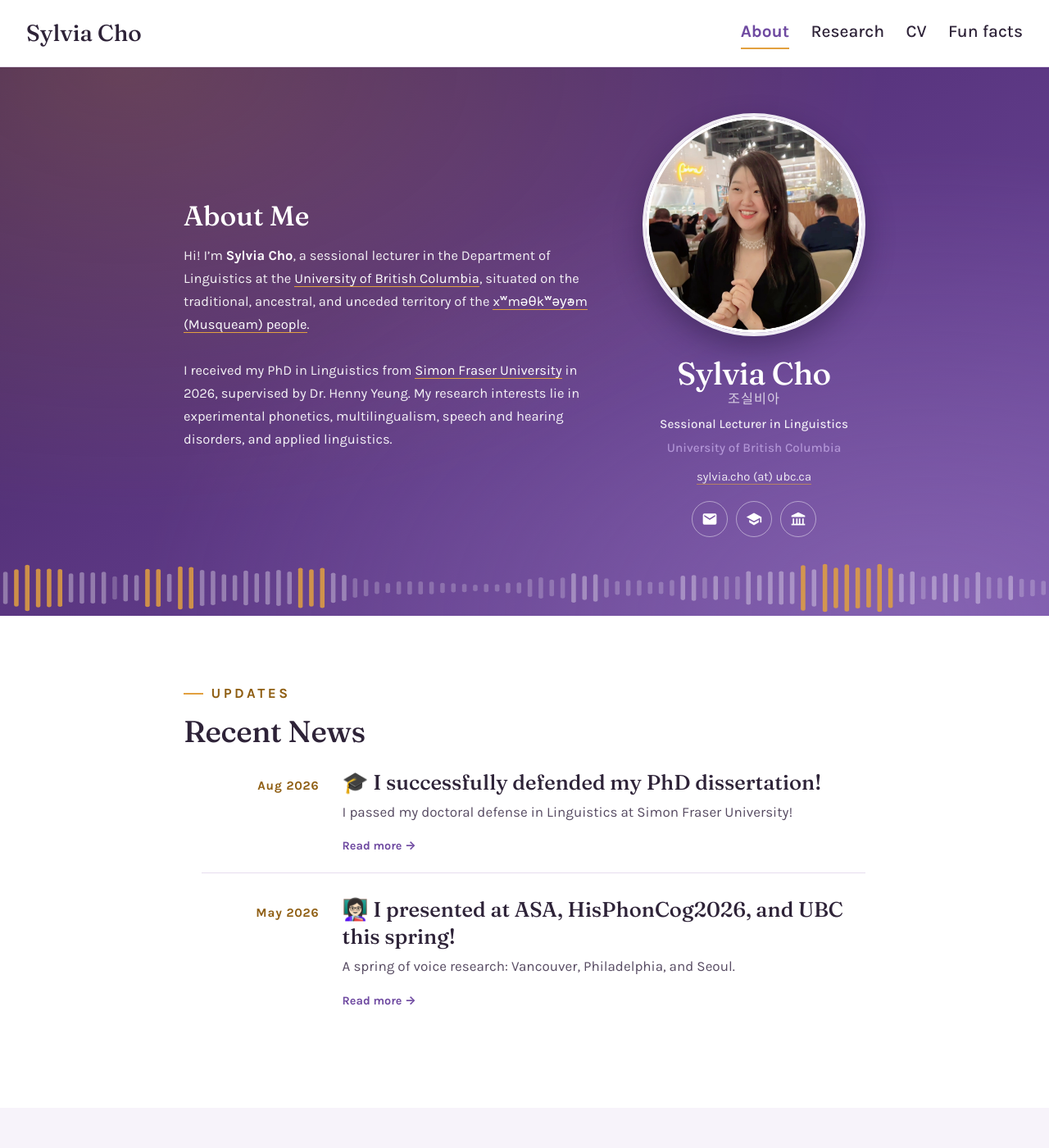
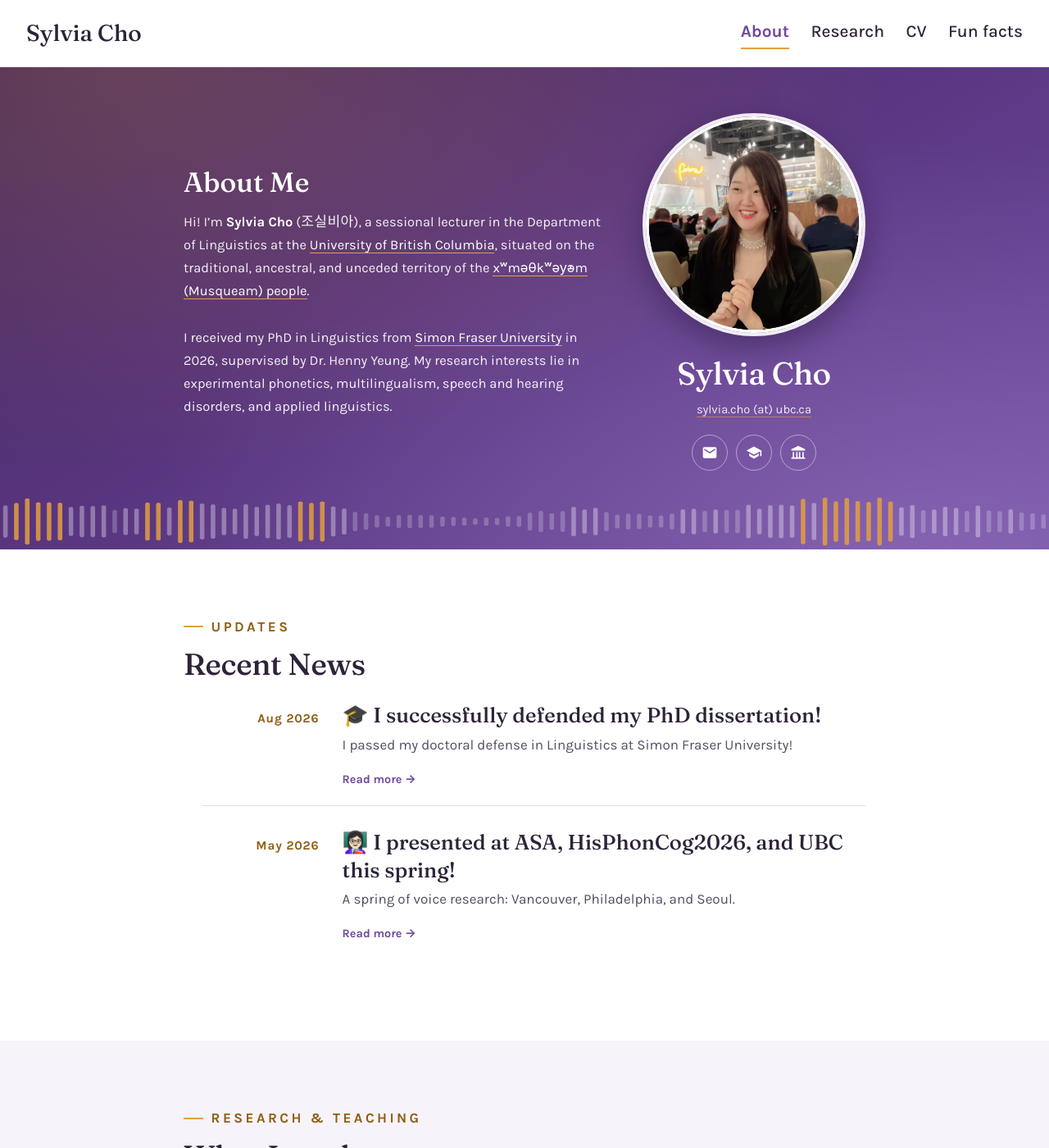
Before and after one commit to sylviacho247/sylviacho247.github.io, a Jekyll site: the page built from index.html, in a window 1280 px wide and 1400 px high. Shown: the whole window at 82% size. Built offline with Jekyll 4.4.1, drawn with Linux system fonts in a browser that asks for light colours.

Commit message:
Add files via upload

```diff
--- a/index.html
+++ b/index.html
@@ -56,9 +56,6 @@
         <div class="profile-card">
           <img src="Sylvia.png" alt="Portrait of Sylvia Cho" class="portrait" width="500" height="500">
           <p class="profile-name">Sylvia Cho</p>
-          <p class="profile-name-ko" lang="ko">&#51312;&#49892;&#48708;&#50500;</p>
-          <p class="profile-role">Sessional Lecturer in Linguistics</p>
-          <p class="profile-role profile-role--dept">University of British Columbia</p>
           <p class="profile-email"><a href="mailto:sylvia.cho@ubc.ca">sylvia.cho (at) ubc.ca</a></p>
           <div class="profile-icons">
             <a href="mailto:sylvia.cho@ubc.ca" aria-label="Email Sylvia Cho" title="Email">
@@ -75,7 +72,7 @@
 
         <div class="profile-about">
           <h2>About Me</h2>
-          <p>Hi! I’m <b>Sylvia Cho</b>, a sessional lecturer in the Department of Linguistics at the <a href="https://linguistics.ubc.ca/" target="_blank" rel="noopener">University of British Columbia</a>, situated on the traditional, ancestral, and unceded territory of the <a href="https://www.musqueam.bc.ca/" target="_blank" rel="noopener">xʷməθkʷəy̓əm (Musqueam) people</a>. <br><br>I received my PhD in Linguistics from <a href="https://www.sfu.ca/linguistics.html" target="_blank" rel="noopener">Simon Fraser University</a> in 2026, supervised by Dr. Henny Yeung. My research interests lie in experimental phonetics, multilingualism, speech and hearing disorders, and applied linguistics.</p>
+          <p>Hi! I’m <b>Sylvia Cho</b> (<span class="ko" lang="ko">&#51312;&#49892;&#48708;&#50500;</span>), a sessional lecturer in the Department of Linguistics at the <a href="https://linguistics.ubc.ca/" target="_blank" rel="noopener">University of British Columbia</a>, situated on the traditional, ancestral, and unceded territory of the <a href="https://www.musqueam.bc.ca/" target="_blank" rel="noopener">xʷməθkʷəy̓əm (Musqueam) people</a>. <br><br>I received my PhD in Linguistics from <a href="https://www.sfu.ca/linguistics.html" target="_blank" rel="noopener">Simon Fraser University</a> in 2026, supervised by Dr. Henny Yeung. My research interests lie in experimental phonetics, multilingualism, speech and hearing disorders, and applied linguistics.</p>
         </div>
 
       </div>
@@ -136,7 +133,7 @@
         <p class="section-title">Research &amp; teaching</p>
         <h2 class="section-heading">What I work on</h2>
 
-     <p>My primary research interests focus on <b>how multilingualism shapes speech across linguistic, social, and acoustic dimensions</b>. I study how multilingual and heritage speakers, Korean-Canadians in Vancouver, for example, adjust their voice and speech across languages, how those shifts are perceived, and how such speakers participate in or resist the ongoing sound changes of Canadian English. I am also interested in <b>how disruptions to the motor and sensorimotor systems shape speech and hearing</b>,  with neurodegenerative disease serving as a key case study.
+        <p>My primary research interests focus on <b>how multilingualism shapes speech across linguistic, social, and acoustic dimensions</b>. I study how multilingual and heritage speakers, Korean-Canadians in Vancouver, for example, adjust their voice and speech across languages, how those shifts are perceived, and how such speakers participate in or resist the ongoing sound changes of Canadian English. I am also interested in <b>how disruptions to the motor and sensorimotor systems shape speech and hearing</b>,  with neurodegenerative disease serving as a key case study.</p>
 
         <p>Beyond research, I’m also deeply invested in teaching. <b>I regularly teach courses in speech science and phonetics</b>, aiming to make the material accessible and engaging for students from a wide range of backgrounds. I view linguistics not only as a scientific discipline, but also as a lens for understanding the physical and social foundations of human communication.</p>
 
--- a/style.css
+++ b/style.css
@@ -469,23 +469,19 @@ body.menu-open #menu-backdrop { opacity: 1; visibility: visible; }
   font-variation-settings: "opsz" 144, "SOFT" 40;
   letter-spacing: -0.015em;
   color: var(--white);
-  margin: 0 0 0.1rem;
+  margin: 0 0 0.7rem;
   line-height: 1.1;
 }
 
 /* Neither Fraunces nor Karla carries Hangul, so the browser would substitute
    whatever it likes. Naming the system Korean faces makes the fallback a
-   choice: 조실비아 sits a little quieter than the English name, as a second
-   reading of it rather than a subtitle. */
-.profile-card .profile-name-ko {
+   choice. Sized slightly up because Hangul at the same nominal size reads
+   smaller than Latin next to it. */
+.ko {
   font-family: 'Apple SD Gothic Neo', 'Malgun Gothic', 'Noto Sans KR',
                'Nanum Gothic', sans-serif;
-  font-size: 1.02rem;
-  font-weight: 400;
-  letter-spacing: 0.06em;
-  color: rgba(255, 255, 255, 0.72);
-  margin: 0 0 0.5rem;
-  line-height: 1.2;
+  font-size: 1.04em;
+  letter-spacing: 0.02em;
 }
 
 .profile-card .profile-role {
@@ -684,17 +680,26 @@ body.menu-open #menu-backdrop { opacity: 1; visibility: visible; }
 .topic:last-of-type { margin-bottom: 0; }
 .topic[open] { border-color: var(--iris-light); box-shadow: 0 8px 22px rgba(64, 36, 92, 0.07); }
 
+/* WebKit stops toggling a <details> whose <summary> is display:flex or
+   display:grid -- the rows simply do not respond to a tap on iOS. So the
+   summary stays a block and an inner span carries the flex layout. */
 .topic-head {
-  display: flex;
-  align-items: center;
-  gap: 1rem;
+  display: block;
   padding: 1rem 1.15rem;
   cursor: pointer;
   list-style: none;               /* Firefox */
   transition: background 0.16s;
+  -webkit-tap-highlight-color: rgba(111, 74, 161, 0.12);
 }
 
+.topic-head::marker { content: ""; }
 .topic-head::-webkit-details-marker { display: none; }   /* Safari */
+
+.topic-head-inner {
+  display: flex;
+  align-items: center;
+  gap: 1rem;
+}
 .topic-head:hover { background: var(--wash); }
 .topic-head:focus-visible { outline: 2px solid var(--iris); outline-offset: -3px; }
 
```
Also changed, not shown: research.html (+8 -4 lines).
